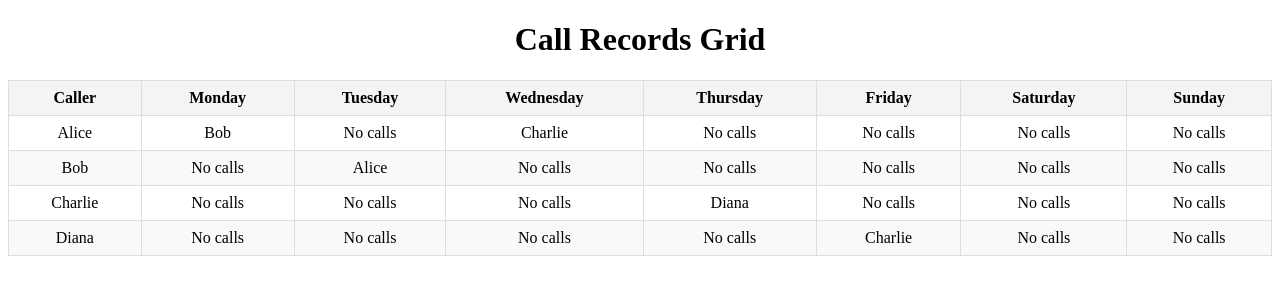
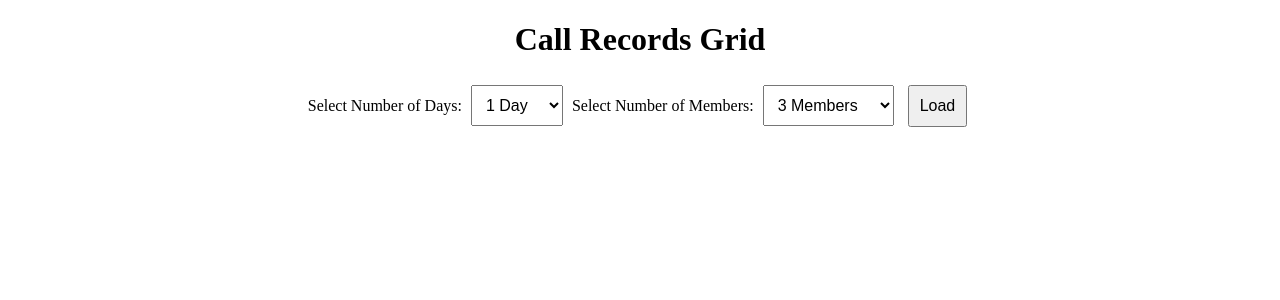
Before and after one commit to HobbestheCalvinist/CallScheduler, a Flask app: page / in a window 1280 px wide. Shown: the top 300 px of the page. Run offline with Flask 3, Linux system fonts and the light colour scheme.

Commit message:
Added days/members selector, change the project folder organization, and started down the path of import and export

```diff
--- a/__init__.py
+++ b/__init__.py
@@ -1,7 +1,7 @@
 # __init__.py
 from flask import Flask
 from config import Config
-from models import db
+from data.models import db
 
 def create_app():
     app = Flask(__name__)
--- a/app.py
+++ b/app.py
@@ -1,13 +1,14 @@
 from flask import Flask, request, jsonify, render_template
-from models import db, Group, Contact, Call
+from data.models import db, Group, Contact, Call
 from collections import defaultdict
 from __init__ import create_app
 import os
 
 app = create_app()
+days_of_week = ['Day1', 'Day2', 'Day3', 'Day4', 'Day5', 'Day6', 'Day7']
 
 # Check if the database file exists
-if not os.path.exists('app.db'):
+if not os.path.exists('data\\app.db'):
     with app.app_context():
         db.create_all()
 
@@ -17,9 +18,6 @@ def index():
         # Query calls and related contact information
     calls = db.session.query(Call).all()
     contacts = db.session.query(Contact).all()
-
-    # Create a mapping for days of the week
-    days_of_week = ['Monday', 'Tuesday', 'Wednesday', 'Thursday', 'Friday', 'Saturday', 'Sunday']
 
     # Create a map of caller_id to caller name
     caller_map = {contact.id: contact.name for contact in contacts}
@@ -97,5 +95,46 @@ def get_calls_by_group():
         ])
     return jsonify({'message': 'Group not found'}), 404
 
+
+@app.route('/load_table', methods=['GET'])
+def load_table():
+    days = int(request.args.get('days'))
+    members = int(request.args.get('members'))
+
+    # Get the current group with the specified member count and day call count
+    group = db.session.query(Group).filter_by(memberCount=members, dayCallCount=days).first()
+
+    if not group:
+        return jsonify({'unique_days': [], 'unique_callers': [], 'grid_data': {}})
+
+    # Query calls and related contact information for the selected group
+    calls = db.session.query(Call).filter_by(group_id=group.id).all()
+    contacts = db.session.query(Contact).filter_by(group_id=group.id).all()
+
+    # Create a mapping for days of the week
+    days_of_week_mapped = days_of_week[:days]
+
+    # Create a map of caller_id to caller name
+    caller_map = {contact.id: contact.name for contact in contacts}
+
+    # Create a nested dictionary for grid data
+    grid_data = defaultdict(lambda: defaultdict(list))
+
+    for call in calls:
+        day = call.day_of_week
+        caller = caller_map.get(call.caller_id)
+        receiver = caller_map.get(call.receiver_id)
+        grid_data[caller][day].append(receiver)
+
+    # Get unique callers for rows and days of week for columns
+    unique_callers = sorted(grid_data.keys())
+    unique_days = days_of_week_mapped
+
+    return jsonify({
+        'unique_days': unique_days,
+        'unique_callers': unique_callers,
+        'grid_data': grid_data
+    })
+
 if __name__ == '__main__':
     app.run(host="localhost", port=3000, debug=True)
--- a/config.py
+++ b/config.py
@@ -2,6 +2,6 @@
 import os
 
 class Config:
-    SQLALCHEMY_DATABASE_URI = 'sqlite:///app.db'
+    SQLALCHEMY_DATABASE_URI = 'sqlite:///data/app.db'
     SQLALCHEMY_TRACK_MODIFICATIONS = False
     SECRET_KEY = os.urandom(24)
--- a/models.py
+++ b/data/models.py
@@ -1,4 +1,3 @@
-# models.py
 from flask_sqlalchemy import SQLAlchemy
 
 db = SQLAlchemy()
@@ -6,6 +5,8 @@ db = SQLAlchemy()
 class Group(db.Model):
     id = db.Column(db.Integer, primary_key=True)
     name = db.Column(db.String(100), nullable=False)
+    memberCount = db.Column(db.Integer, nullable=False)
+    dayCallCount = db.Column(db.Integer, nullable=False)
     contacts = db.relationship('Contact', backref='group', lazy=True)
     calls = db.relationship('Call', backref='group', lazy=True)
 
--- /dev/null
+++ b/static/styles.css
@@ -0,0 +1,27 @@
+table {
+    width: 100%;
+    border-collapse: collapse;
+}
+th, td {
+    border: 1px solid #ddd;
+    padding: 8px;
+    text-align: center;
+}
+th {
+    background-color: #f4f4f4;
+}
+tr:nth-child(even) {
+    background-color: #f9f9f9;
+}
+td {
+    vertical-align: top;
+}
+.controls {
+    margin: 20px 0;
+    text-align: center;
+}
+select, button {
+    padding: 10px;
+    margin: 5px;
+    font-size: 16px;
+}
--- a/templates/index.html
+++ b/templates/index.html
@@ -4,56 +4,103 @@
     <meta charset="UTF-8">
     <meta name="viewport" content="width=device-width, initial-scale=1.0">
     <title>Call Records Grid</title>
+    <link rel="stylesheet" href="{{ url_for('static', filename='styles.css') }}">
     <style>
-        table {
-            width: 100%;
-            border-collapse: collapse;
-        }
-        th, td {
-            border: 1px solid #ddd;
-            padding: 8px;
-            text-align: center;
-        }
-        th {
-            background-color: #f4f4f4;
-        }
-        tr:nth-child(even) {
-            background-color: #f9f9f9;
-        }
-        td {
-            vertical-align: top;
+        .hidden {
+            display: none;
         }
     </style>
 </head>
 <body>
     <h1 style="text-align: center;">Call Records Grid</h1>
+
+    <!-- Dropdowns and Load Button -->
+    <div class="controls">
+        <label for="days">Select Number of Days:</label>
+        <select id="days">
+            {% for i in range(1, 8) %}
+                <option value="{{ i }}">{{ i }} {% if i == 1 %}Day{% else %}Days{% endif %}</option>
+            {% endfor %}
+        </select>
+
+        <label for="members">Select Number of Members:</label>
+        <select id="members">
+            {% for i in range(3, 11) %}
+                <option value="{{ i }}">{{ i }} {% if i == 1 %}Member{% else %}Members{% endif %}</option>
+            {% endfor %}
+        </select>
+
+        <button id="loadTable">Load</button>
+    </div>
+
+    <!-- Initially hidden table -->
+    <div id="tableContainer" class="hidden">
         <table>
             <thead>
                 <tr>
                     <th>Caller</th>
-                {% for day in unique_days %}
-                    <th>{{ day }}</th>
-                {% endfor %}
+                    <!-- These will be dynamically inserted later -->
                 </tr>
             </thead>
             <tbody>
-            {% for caller in unique_callers %}
-            <tr>
-                <td>{{ caller }}</td>
-                {% for day in unique_days %}
-                    <td>
-                        {% if grid_data[caller][day] %}
-                            {% for receiver in grid_data[caller][day] %}
-                                {{ receiver }}<br>
-                            {% endfor %}
-                        {% else %}
-                            No calls
-                        {% endif %}
-                    </td>
-                {% endfor %}
-            </tr>
-            {% endfor %}
+                <!-- These will be dynamically inserted later -->
             </tbody>
         </table>
+    </div>
+
+    <script>
+        document.getElementById('loadTable').addEventListener('click', function() {
+            const days = document.getElementById('days').value;
+            const members = document.getElementById('members').value;
+
+            console.log('Days:', days);
+            console.log('Members:', members);
+
+            // Show the table container
+            const tableContainer = document.getElementById('tableContainer');
+            tableContainer.classList.remove('hidden');
+
+            // Make a request to the backend to load the data
+            fetch(`/load_table?days=${days}&members=${members}`)
+                .then(response => response.json())
+                .then(data => {
+                    // Populate the table with the data from the server
+                    const thead = document.querySelector('thead tr');
+                    const tbody = document.querySelector('tbody');
+
+                    // Clear existing content
+                    thead.innerHTML = '<th>Caller</th>';
+                    tbody.innerHTML = '';
+
+                    // Populate days in the table header
+                    data.unique_days.forEach(day => {
+                        const th = document.createElement('th');
+                        th.textContent = day;
+                        thead.appendChild(th);
+                    });
+
+                    // Populate callers and their calls
+                    data.unique_callers.forEach(caller => {
+                        const tr = document.createElement('tr');
+                        const tdCaller = document.createElement('td');
+                        tdCaller.textContent = caller;
+                        tr.appendChild(tdCaller);
+
+                        data.unique_days.forEach(day => {
+                            const td = document.createElement('td');
+                            if (data.grid_data[caller] && data.grid_data[caller][day]) {
+                                td.innerHTML = data.grid_data[caller][day].join('<br>');
+                            } else {
+                                td.textContent = '';
+                            }
+                            tr.appendChild(td);
+                        });
+
+                        tbody.appendChild(tr);
+                    });
+                })
+                .catch(error => console.error('Error loading table data:', error));
+        });
+    </script>
 </body>
 </html>
```
Also changed, not shown: create_test_data.sql (deleted, +0 -29 lines), data/create_test_data.sql (added, +55 -0 lines), data/models_export.py (added, +31 -0 lines), data/models_import.py (added, +42 -0 lines), data/app.db (added), instance/app.db (deleted), scheduleEngine/ManyScheduleGenerator.py (renamed from ManyScheduleGenerator.py), scheduleEngine/ScheduleGeneratorSieve.py (renamed from ScheduleGeneratorSieve.py). Lines whose indentation alone changed are shown as unchanged.
